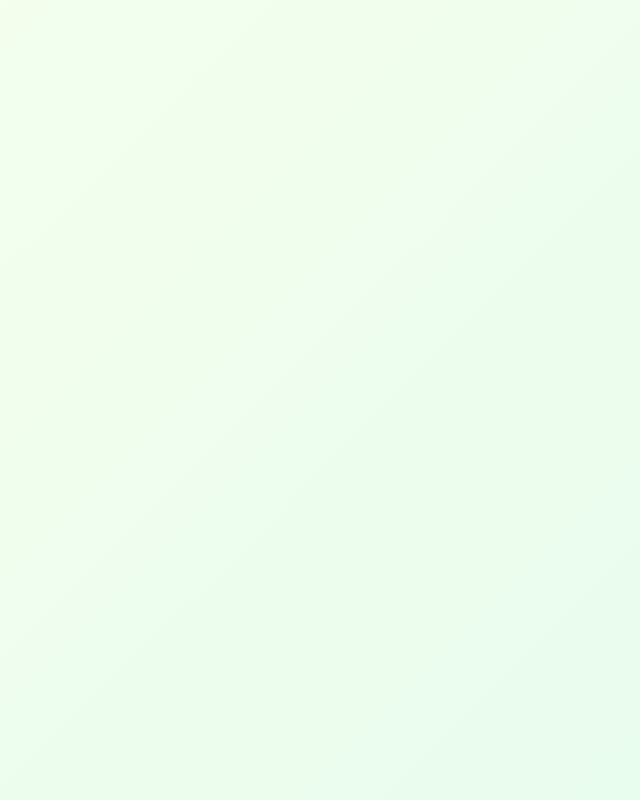
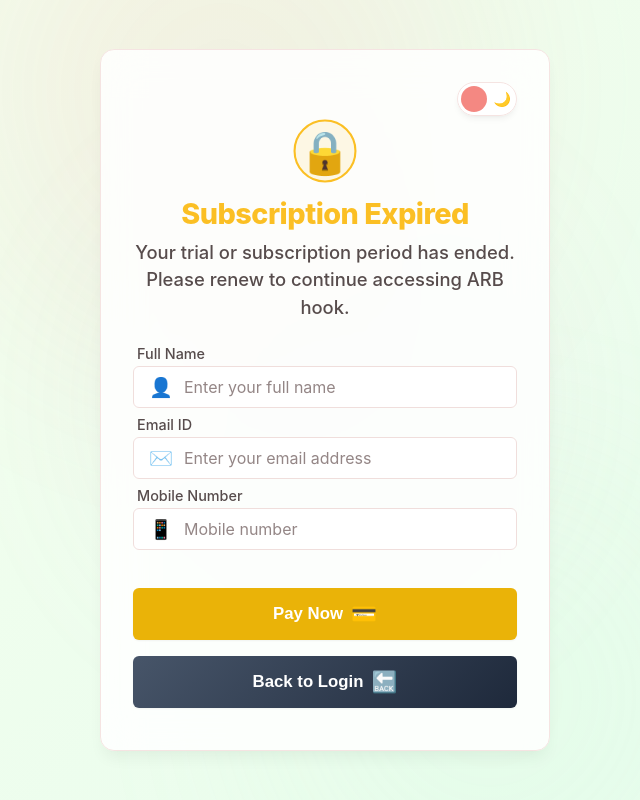
Before and after one commit to Bishek-lpu/arbhook-ui, a React (Vite) app: page /payment in a window 1280 px wide. Before the commit this address had no page. Shown: the whole page, without its empty margins (315-955 px from the left). Built offline with nearby package versions, Linux system fonts and the light colour scheme.

Commit message:
add payment api

```diff
--- a/src/App.jsx
+++ b/src/App.jsx
@@ -4,6 +4,7 @@
 import Otp from './pages/Otp';
 import Home from './pages/Home';
 import BuyArb from './pages/BuyArb';
+import Payment from './pages/Payment';
 
 function App() {
   return (
@@ -14,6 +15,7 @@
         <Route path="/otp" element={<Otp />} />
         <Route path="/home" element={<Home />} />
         <Route path="/buy-arb" element={<BuyArb />} />
+        <Route path="/payment" element={<Payment />} />
       </Routes>
     </BrowserRouter>
   );
--- a/src/pages/Login.jsx
+++ b/src/pages/Login.jsx
@@ -64,6 +64,8 @@
                 // Handle specified errors appropriately
                 if (data.err === "ARB Side Problem | API fail" && data.json && data.json.data && data.json.data.msg) {
                     alert(data.json.data.msg);
+                } else if (response.status === 400 && data.detail === "Subscription Expired") {
+                    navigate('/payment', { state: { mobile } });
                 } else if (response.status === 400) {
                     alert(`Login Failed: ${data.detail || data.err || 'Bad Request'}`);
                 } else if (response.status === 502) {
--- /dev/null
+++ b/src/pages/Payment.jsx
@@ -0,0 +1,155 @@
+import { useState, useEffect } from 'react';
+import { useNavigate, useLocation } from 'react-router-dom';
+import ThemeToggle from '../components/ThemeToggle';
+
+export default function Payment() {
+    const navigate = useNavigate();
+    const location = useLocation();
+
+    // Check if the user was pushed here from Login with a known mobile number
+    const prefilledMobile = location.state?.mobile || '';
+
+    const [isLoading, setIsLoading] = useState(false);
+    const [fullName, setFullName] = useState('');
+    const [email, setEmail] = useState('');
+    const [mobile, setMobile] = useState(prefilledMobile);
+
+    useEffect(() => {
+        // If they navigate directly here by URL without context, clear state
+        if (!prefilledMobile && !mobile) {
+            // Optional: you could force them back to login here, but
+            // since this is a demo, we will let them manually enter it
+        }
+    }, [prefilledMobile, mobile]);
+
+    const handlePaymentSubmit = async (e) => {
+        e.preventDefault();
+        setIsLoading(true);
+
+        try {
+            const payload = {
+                fullName: fullName.trim(),
+                phoneNumber: parseInt(mobile, 10),
+                email: email.trim()
+            };
+
+            const response = await fetch('https://hp.bishek.in/payments/create', {
+                method: 'POST',
+                headers: {
+                    'Content-Type': 'application/json',
+                },
+                body: JSON.stringify(payload),
+            });
+
+            const data = await response.json();
+
+            if (response.ok && data.success && data.data?.payment_url) {
+                // Redirect user to the Instamojo checkout URL
+                window.location.href = data.data.payment_url;
+            } else {
+                if (response.status === 404) {
+                    alert(`User Error: ${data.detail || 'User not found.'}`);
+                } else if (response.status === 500) {
+                    alert(`Payment Error: ${data.detail || 'Could not generate payment link.'}`);
+                } else {
+                    alert(`Error: ${data.detail || data.err || 'Failed to initialize payment gateway.'}`);
+                }
+            }
+        } catch (error) {
+            console.error('Payment initialization error:', error);
+            alert('A network error occurred while reaching the payment gateway.');
+        } finally {
+            setIsLoading(false);
+        }
+    };
+
+    return (
+        <div className="container">
+            <div className="bg-circle circle-1"></div>
+            <div className="bg-circle circle-2"></div>
+            <div className="bg-circle circle-3"></div>
+
+            <div className="login-card">
+                <div className="login-header">
+                    <div className="header-top">
+                        <ThemeToggle />
+                    </div>
+                    <div className="success-icon" style={{ fontSize: '2.5rem', margin: '0 0 15px 0', width: '60px', height: '60px', display: 'flex', alignItems: 'center', justifyContent: 'center', background: 'rgba(251, 191, 36, 0.1)', border: '2px solid #fbbf24', borderRadius: '50%', color: '#fbbf24', margin: '0 auto 15px auto' }}>🔒</div>
+                    <h1 className="logo" style={{ color: '#fbbf24', fontSize: '1.8rem' }}>Subscription Expired</h1>
+                    <p className="subtitle">Your trial or subscription period has ended. Please renew to continue accessing ARB hook.</p>
+                </div>
+
+                <form className="login-form" onSubmit={handlePaymentSubmit} style={{ marginTop: '20px' }}>
+                    <div className="form-group">
+                        <label htmlFor="fullName" className="form-label">Full Name</label>
+                        <div className="input-wrapper">
+                            <span className="input-icon">👤</span>
+                            <input
+                                type="text"
+                                id="fullName"
+                                className="form-input"
+                                placeholder="Enter your full name"
+                                required
+                                value={fullName}
+                                onChange={(e) => setFullName(e.target.value)}
+                            />
+                        </div>
+                    </div>
+
+                    <div className="form-group">
+                        <label htmlFor="email" className="form-label">Email ID</label>
+                        <div className="input-wrapper">
+                            <span className="input-icon">✉️</span>
+                            <input
+                                type="email"
+                                id="email"
+                                className="form-input"
+                                placeholder="Enter your email address"
+                                required
+                                value={email}
+                                onChange={(e) => setEmail(e.target.value)}
+                            />
+                        </div>
+                    </div>
+
+                    <div className="form-group">
+                        <label htmlFor="mobile" className="form-label">Mobile Number</label>
+                        <div className="input-wrapper">
+                            <span className="input-icon">📱</span>
+                            <input
+                                type="tel"
+                                id="mobile"
+                                className="form-input"
+                                placeholder="Mobile number"
+                                pattern="[0-9]{10}"
+                                maxLength="10"
+                                required
+                                value={mobile}
+                                readOnly={!!prefilledMobile}
+                                onChange={(e) => setMobile(e.target.value)}
+                                style={{ backgroundColor: prefilledMobile ? 'var(--input-bg)' : undefined, opacity: prefilledMobile ? 0.7 : 1 }}
+                            />
+                        </div>
+                    </div>
+
+                    <div className="home-actions" style={{ display: 'flex', flexDirection: 'column', gap: '16px', marginTop: '30px', marginBottom: '10px' }}>
+                        <button type="submit" className={`login-btn ${isLoading ? 'loading' : ''}`} style={{ width: '100%', margin: '0', background: '#eab308' }}>
+                            <span className="btn-text">{isLoading ? 'Processing...' : 'Pay Now'}</span>
+                            {!isLoading && <span className="btn-icon">💳</span>}
+                        </button>
+
+                        <button
+                            type="button"
+                            className="login-btn"
+                            onClick={() => navigate('/')}
+                            style={{ width: '100%', margin: '0', background: 'linear-gradient(135deg, #475569, #1e293b)' }}
+                        >
+                            <span className="btn-text">Back to Login</span>
+                            <span className="btn-icon">🔙</span>
+                        </button>
+                    </div>
+                </form>
+            </div>
+        </div>
+    );
+}
```
